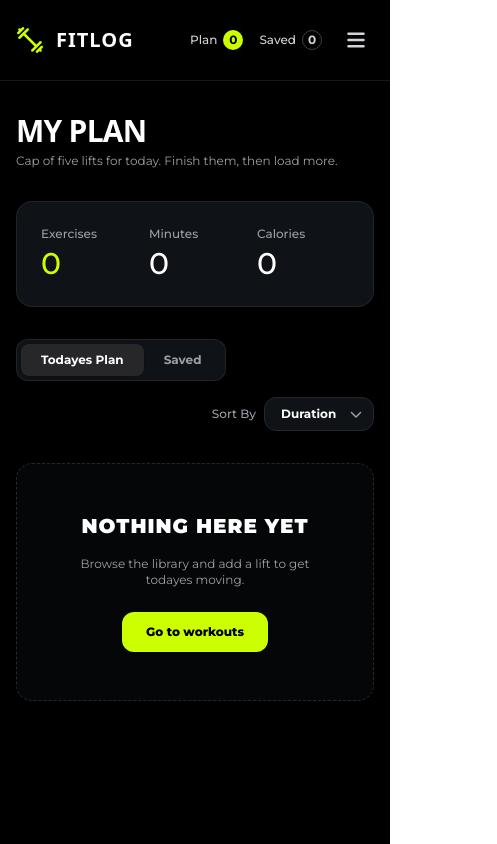
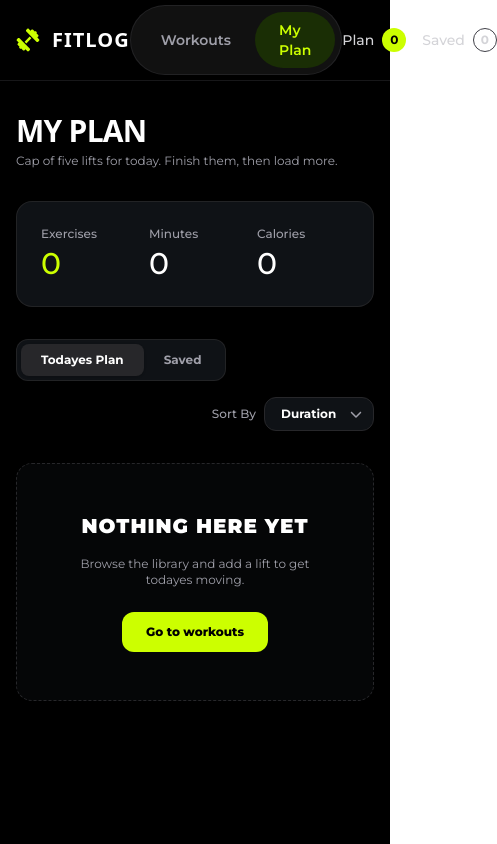
Before and after one commit to mdsakibdev/Fit-Forge, a Next.js app: page /myplan in a window 390 px wide. Shown: the whole page, 497 px wide, since content can reach past the window. Built offline with nearby package versions, Linux system fonts and the light colour scheme.

Commit message:
Toast Added

```diff
--- a/package.json
+++ b/package.json
@@ -12,7 +12,9 @@
     "next": "16.3.6",
     "react": "19.2.8",
     "react-dom": "19.2.8",
-    "react-icons": "^5.7.0"
+    "react-hot-toast": "^2.6.1",
+    "react-icons": "^5.7.0",
+    "react-toastify": "^11.1.0"
   },
   "devDependencies": {
     "@tailwindcss/postcss": "^4",
--- a/src/app/layout.js
+++ b/src/app/layout.js
@@ -2,6 +2,8 @@ import { Geist, Geist_Mono, Montserrat } from "next/font/google";
 import "./globals.css";
 import Navbar from "../components/navbar/Navbar";
 import { WorkoutProvider } from "../context/WorkoutContext";
+import { ToastContainer } from "react-toastify";
+import { Toaster } from "react-hot-toast";
 
 const geistSans = Geist({
   variable: "--font-geist-sans",
@@ -32,10 +34,21 @@ export default function RootLayout({ children }) {
       className={`${geistSans.variable} ${geistMono.variable} h-full antialiased`}
     >
       <body className={`${montserrat.className} bg-black text-white min-h-screen antialiased`}>
+       {/* Toaster Component */}
+        <Toaster
+          position="bottom-right"
+          toastOptions={{
+            style: {
+              background: '#121418',
+              color: '#fff',
+              border: '1px solid #27272a',
+            },
+          }}/>
 
         <WorkoutProvider>
          <Navbar/>
           {children}
+          <ToastContainer />
         </WorkoutProvider>
 
         </body>
--- a/src/components/Navbar/Navbar.jsx
+++ b/src/components/Navbar/Navbar.jsx
@@ -1,38 +1,31 @@
 'use client';
 
-import { useState } from 'react';
-import logo from '../../assets/logo.png'
 import Link from 'next/link';
 import { usePathname } from 'next/navigation';
-import { FaDumbbell as DumbbellIcon, FaBars as BarsIcon, FaXmark as XIcon } from 'react-icons/fa6';
-import Image from 'next/image';
+import { useWorkout } from '../../context/WorkoutContext';
+import { FaDumbbell } from 'react-icons/fa6';
 
 export default function Navbar() {
   const pathname = usePathname();
-  const [isOpen, setIsOpen] = useState(false);
+  const { planList, savedList } = useWorkout();
 
-  // Exact path check korar jonno function
-  const isActive = (path) => {
-    if (path === '/') {
-      return pathname === '/';
-    }
-    return pathname.startsWith(path);
-  };
+  // Active Link নির্ধারণ করার জন্য
+  const isActive = (path) => pathname === path;
 
   return (
     <header className="bg-black text-white border-b border-zinc-800/60 sticky top-0 z-50">
       <div className="max-w-7xl mx-auto px-4 sm:px-6 h-20 flex items-center justify-between">
 
-        {/* Logo */}
+        {/* ১. বাম দিকে Logo */}
         <Link href="/" className="flex items-center gap-3 group">
-          <Image src={logo} alt='Logo Image'/>
+          <FaDumbbell className="text-[#ccff00] text-2xl transform -rotate-45 transition-transform group-hover:scale-110" />
           <span className="font-extrabold tracking-wider text-xl uppercase font-sans">
             FITLOG
           </span>
         </Link>
 
-        {/* Middle Nav Links (Desktop) */}
-        <nav className="hidden md:flex items-center bg-[#111111] p-1.5 rounded-full border border-zinc-800/80">
+        {/* ২. মাঝখানে Nav Links */}
+        <nav className="flex items-center bg-[#111111] p-1.5 rounded-full border border-zinc-800/80">
           <Link
             href="/"
             className={`px-6 py-2 rounded-full text-sm font-semibold transition-all duration-200 ${
@@ -56,61 +49,36 @@ export default function Navbar() {
           </Link>
         </nav>
 
-        {/* Right Side Badges + Mobile Toggle */}
+        {/* ৩. ডান দিকে Status Badges (ক্লিক করলে /my-plan পেজে নিয়ে যাবে) */}
         <div className="flex items-center gap-4 sm:gap-6">
-          <div className="flex items-center gap-1.5 sm:gap-2">
-            <span className="text-xs sm:text-sm font-medium text-zinc-300">Plan</span>
-            <span className="bg-[#ccff00] text-black text-xs font-bold w-5 h-5 sm:w-6 sm:h-6 rounded-full flex items-center justify-center">
-              0
+          {/* Plan Counter Badge */}
+          <Link
+            href="/myplan"
+            className="flex items-center gap-2 group cursor-pointer hover:opacity-90 transition-opacity"
+          >
+            <span className="text-sm font-medium text-zinc-300 group-hover:text-white">
+              Plan
             </span>
-          </div>
+            <span className="bg-[#ccff00] text-black text-xs font-bold w-6 h-6 rounded-full flex items-center justify-center transition-transform group-hover:scale-105">
+              {planList?.length || 0}
+            </span>
+          </Link>
 
-          <div className="flex items-center gap-1.5 sm:gap-2">
-            <span className="text-xs sm:text-sm font-medium text-zinc-300">Saved</span>
-            <span className="border border-zinc-700 text-zinc-300 text-xs font-bold w-5 h-5 sm:w-6 sm:h-6 rounded-full flex items-center justify-center">
-              0
+          {/* Saved Counter Badge */}
+          <Link
+            href="/myplan"
+            className="flex items-center gap-2 group cursor-pointer hover:opacity-90 transition-opacity"
+          >
+            <span className="text-sm font-medium text-zinc-300 group-hover:text-white">
+              Saved
             </span>
-          </div>
-
-          <button
-            onClick={() => setIsOpen(!isOpen)}
-            className="md:hidden text-zinc-300 hover:text-white p-2 text-xl"
-            aria-label="Toggle Menu"
-          >
-            {isOpen ? <XIcon /> : <BarsIcon />}
-          </button>
+            <span className="border border-zinc-700 text-zinc-300 text-xs font-bold w-6 h-6 rounded-full flex items-center justify-center transition-transform group-hover:scale-105">
+              {savedList?.length || 0}
+            </span>
+          </Link>
         </div>
 
       </div>
-
-      {/* Mobile Menu */}
-      {isOpen && (
-        <div className="md:hidden bg-[#0a0a0a] border-b border-zinc-800 px-4 py-4 flex flex-col gap-3">
-          <Link
-            href="/"
-            onClick={() => setIsOpen(false)}
-            className={`px-4 py-2.5 rounded-lg text-sm font-medium transition-colors ${
-              isActive('/')
-                ? 'bg-[#1a2e05] text-[#ccff00]'
-                : 'text-zinc-400 hover:bg-zinc-900 hover:text-white'
-            }`}
-          >
-            Workouts
-          </Link>
-
-          <Link
-            href="/myplan"
-            onClick={() => setIsOpen(false)}
-            className={`px-4 py-2.5 rounded-lg text-sm font-medium transition-colors ${
-              isActive('/myplan')
-                ? 'bg-[#1a2e05] text-[#ccff00]'
-                : 'text-zinc-400 hover:bg-zinc-900 hover:text-white'
-            }`}
-          >
-            My Plan
-          </Link>
-        </div>
-      )}
     </header>
   );
 }
--- a/src/context/WorkoutContext.jsx
+++ b/src/context/WorkoutContext.jsx
@@ -1,6 +1,7 @@
 'use client';
 
 import React, { createContext, useContext, useState } from 'react';
+import toast from 'react-hot-toast'; // Import toast
 
 const WorkoutContext = createContext();
 
@@ -8,39 +9,61 @@ export const WorkoutProvider = ({ children }) => {
   const [planList, setPlanList] = useState([]);
   const [savedList, setSavedList] = useState([]);
 
-  // Add to plan
+  // Add to plan with Toast logic
   const addToPlan = (workout) => {
-    setPlanList((prev) => {
-      const exists = prev.find((item) => item.id === workout.id);
-      if (exists) return prev;
-      if (prev.length >= 5) {
-        alert("You can only add up to 5 workouts for today!");
-        return prev;
-      }
-      return [...prev, workout];
-    });
+    const exists = planList.some((item) => item.id === workout.id);
+
+    if (exists) {
+      toast('Already in your plan!', {
+        icon: '⚠️',
+        style: {
+          background: '#18181b',
+          color: '#fbbf24',
+          border: '1px solid #3f3f46',
+        },
+      });
+      return;
+    }
+
+    if (planList.length >= 5) {
+      toast.error("You can only add up to 5 workouts for today!");
+      return;
+    }
+
+    setPlanList((prev) => [...prev, workout]);
+    toast.success("Added to today's plan");
   };
 
   // Remove from plan
   const removeFromPlan = (id) => {
     setPlanList((prev) => prev.filter((item) => item.id !== id));
+    toast.error("Removed from today's plan");
   };
 
-  // Toggle Save Workout
+  // Save for later with Toast logic
   const toggleSaveWorkout = (workout) => {
-    setSavedList((prev) => {
-      const exists = prev.find((item) => item.id === workout.id);
-      if (exists) {
-        return prev.filter((item) => item.id !== workout.id);
-      } else {
-        return [...prev, workout];
-      }
-    });
+    const exists = savedList.some((item) => item.id === workout.id);
+
+    if (exists) {
+      toast('Already saved for later!', {
+        icon: '⚠️',
+        style: {
+          background: '#18181b',
+          color: '#fbbf24',
+          border: '1px solid #3f3f46',
+        },
+      });
+      return;
+    }
+
+    setSavedList((prev) => [...prev, workout]);
+    toast.success("Saved for later");
   };
 
   // Remove from Saved
   const removeFromSaved = (id) => {
     setSavedList((prev) => prev.filter((item) => item.id !== id));
+    toast.error("Removed from saved list");
   };
 
   return (
```
Also changed, not shown: 1 other file (tests, documents, lock files or other folders).
